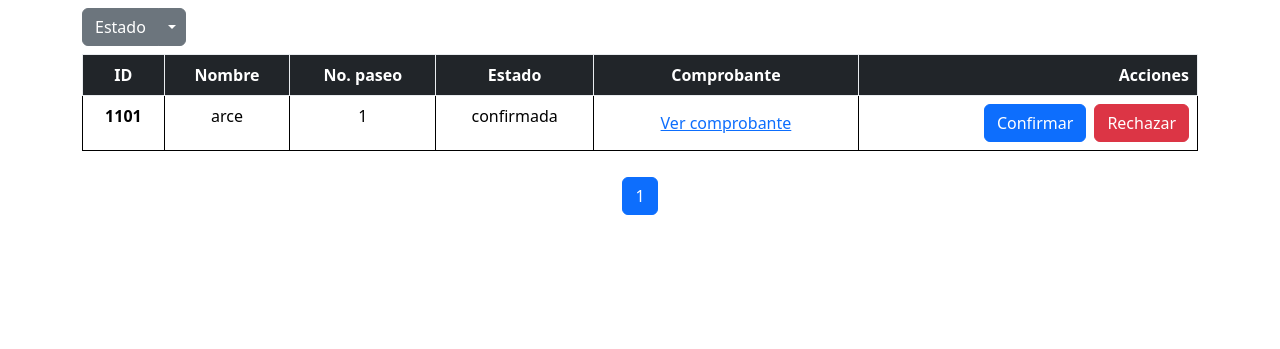
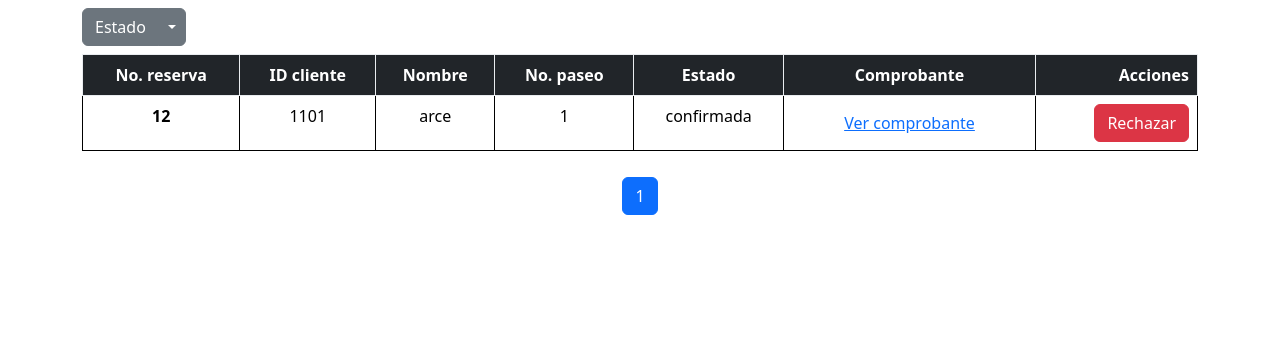
Before and after one commit to jogaviriab/Requisitos-2024-1, a Django app: page /paseos/pagosAdmin/ in a window 1280 px wide. Shown: the part 104-453 px from the top of the page. Run offline with Django 5.2, Linux system fonts and the light colour scheme; data comes from the database, SQL or seed files in the repository; both versions use the stored data as it was after the commit; some libraries are stand-ins or nearby versions.

Commit message:
version semifinal pagosAdmin

```diff
--- a/paseos/models.py
+++ b/paseos/models.py
@@ -53,13 +53,15 @@ class Reserva(models.Model):
     fechaCreacion = models.DateField()
     valor = models.IntegerField()
     paquete = models.ForeignKey(Paquete, on_delete=models.CASCADE)
-    comprobantePago = models.CharField(max_length=200000, default='default_value')
+    comprobantePago = models.CharField(max_length=200000, default='none')
     persona = models.ForeignKey(Cliente, on_delete=models.CASCADE)
 
 class Desembolso(models.Model):
     reserva = models.ForeignKey(Reserva, on_delete=models.CASCADE)
     monto = models.IntegerField()
     motivo = models.CharField(max_length=500)
+    estado = models.CharField(max_length=100, default='pendiente')
+    comprobante = models.CharField(max_length=200000, default='default_value')
 
 class AdministradorManager(BaseUserManager):
     def create_user(self, nombre, correo, celular, edad, rol, password=None, **extra_fields):
--- a/paseos/templates/inicioSesionAdmin.html
+++ b/paseos/templates/inicioSesionAdmin.html
@@ -5,7 +5,7 @@
     <meta name="viewport" content="width=device-width, initial-scale=1.0">
     {% load static %}
     <title>Inicio de Sesión</title>
-    <link rel="stytlesheet" href="{% static '/styles.css' %}">
+    <link rel="stylesheet" href="{% static '/styles.css' %}">
     <link href="{% static '/stylesApp.css' %}" rel="stylesheet">
     <link rel="icon" type="image/x-icon" href="{% static '/images/chiva.png' %}">
 </head>
--- a/paseos/templates/pagosAdmin.html
+++ b/paseos/templates/pagosAdmin.html
@@ -26,10 +26,20 @@
                 <li><a class="dropdown-item {% if lista == 'confirmadas' %}active{% endif %}" href="?lista=confirmadas">Confirmadas</a></li>
                 <li><a class="dropdown-item {% if lista == 'pendientes' %}active{% endif %}" href="?lista=pendientes">Pendientes</a></li>
             </div>
+            {% if messages %}
+            <div class="col-5 text-center">
+                    {% for message in messages %}
+                    <div class="alert {% if message.tags %}alert-{{ message.tags }}{% else %}alert-info{% endif %}">
+                        {{ message }}
+                    </div>
+                    {% endfor %}
+            </div>
+            {% endif %}
             <table class="table table-bordered border-black">
                 <thead>
                   <tr class="table-dark table-bordered border-light-subtle">
-                    <th scope="col" class="text-center">ID</th>
+                    <th scope="col" class="text-center">No. reserva</th>
+                    <th scope="col" class="text-center">ID cliente</th>
                     <th scope="col" class="text-center">Nombre</th>
                     <th scope="col" class="text-center">No. paseo</th>
                     <th scope="col" class="text-center">Estado</th>
@@ -40,7 +50,8 @@
                 <tbody>
                 {% for reserva in listaReservas %}
                   <tr>
-                    <th scope="row" class="text-center">{{reserva.persona.id}}</th>
+                    <th scope="row" class="text-center">{{reserva.id}}</th>
+                    <td class="text-center">{{reserva.persona.id}}</td>
                     <td class="text-center">{{reserva.persona.nombre}}</td>
                     <td class="text-center">{{reserva.paseo.id}}</td>
                     <td class="text-center">{{reserva.estado}}</td>
@@ -53,7 +64,16 @@
                             </button>
                         {% endif %}
                     </td>
-                    <td class="text-end"><button type="button" class="btn btn-primary me-2">Confirmar</button><button type="button" class="btn btn-danger">Rechazar</button></td>
+                    <td class="text-end">
+                        <form method="post" action=''>
+                            {% csrf_token %}
+                            <input type="hidden" name="reservaID" value="{{ reserva.id }}">
+                            {% if reserva.estado == 'pendiente' %}
+                                <button type="submit" name="action" value="confirmar" class="btn btn-primary me-2">Confirmar</button>
+                            {% endif %}
+                            <button type="submit" name="action" value="rechazar" class="btn btn-danger">Rechazar</button>
+                        </form>
+                    </td>
                   </tr>
                   {% include 'modal.html' with reserva=reserva %}
                 {% endfor %}
@@ -62,7 +82,7 @@
         </div>
         <div class="pagination-wrapper">
             <nav aria-label="Page navigation">
-                <ul class="pagination justify-content-center">
+                <ul class="pagination justify-content-center custom-cursor">
                     {% if listaReservas.has_previous %}
                         <li class="page-item">
                             <a class="page-link" href="?lista={{ lista }}&page={{ listaReservas.previous_page_number }}" aria-label="Previous">
--- a/paseos/views.py
+++ b/paseos/views.py
@@ -345,6 +345,25 @@ def pagosAdmin(request):
 
     pageNumber = request.GET.get('page')
     objsReserva = paginator.get_page(pageNumber)
+
+    if request.method == "POST":
+        reservaID = request.POST.get('reservaID')
+        action = request.POST.get('action')
+
+        try:
+            reservaElegida = Reserva.objects.get(id=reservaID)
+
+            if action == 'confirmar':
+                reservaElegida.estado = 'confirmada'
+                messages.success(request, f"Reserva No. {reservaElegida.id} confirmada")
+            elif action == 'rechazar':
+                reservaElegida.estado = 'pendiente'
+                messages.error(request, f"Reserva No. {reservaElegida.id} rechazada")
+            reservaElegida.save()
+        except Reserva.DoesNotExist:
+            messages.error(request, 'No se ha encontrado la reserva.')
+        return redirect('pagosAdmin')
+
     return render(request, 'pagosAdmin.html', {'listaReservas' : objsReserva,
                                                'lista' : lista})
 
--- a/static/stylesApp.css
+++ b/static/stylesApp.css
@@ -453,3 +453,7 @@ stroke-dashoffset: 0;
     justify-content: center;
     margin-top: 10px; /* Ajusta este valor según sea necesario */
 }
+
+.custom-cursor{
+    cursor: pointer;
+}
```
Also changed, not shown: db.sqlite3, paseos/migrations/0002_desembolso_comprobante_desembolso_estado_and_more.py (added).
